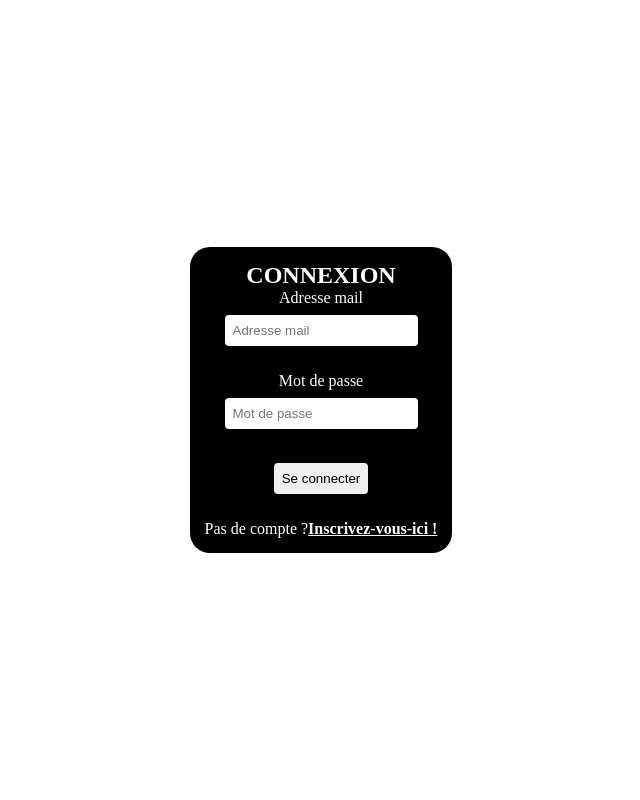
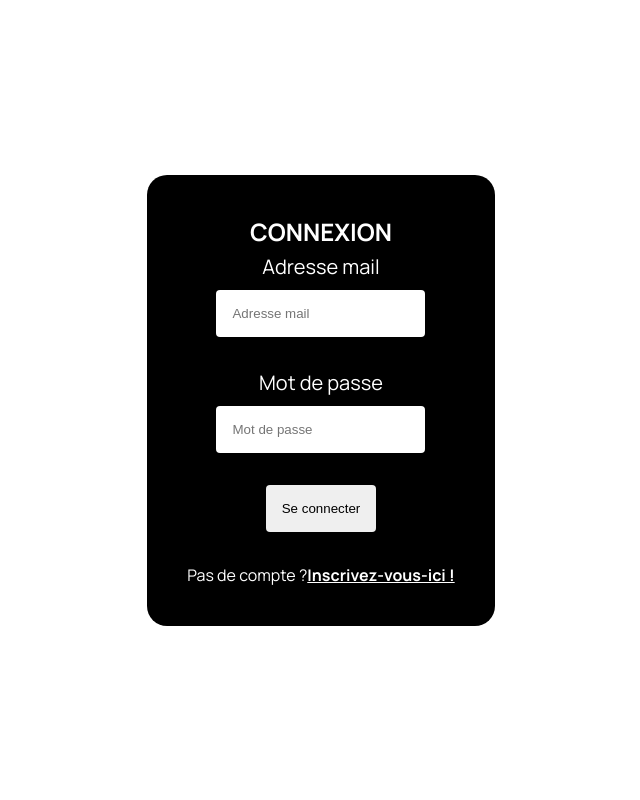
Before and after one commit to Samuelalhadef/BAP2_equipe3, a PHP site: page /Log_Sign/HTML_Connexion.php in a window 1280 px wide. Shown: the whole page, without its empty margins (319-959 px from the left). Run offline with PHP 8.4, Linux system fonts and the light colour scheme.

Commit message:
update css files

```diff
--- a/CSS/connexion_inscription.css
+++ b/CSS/connexion_inscription.css
@@ -1,22 +1,39 @@
 @import url("./globals.css");
 
 /*----- Page de connexion et d'inscription -----*/
-.connexion, .inscription{
+form{
     display: flex;
     flex-direction: column;
     justify-content: center;
     align-items: center;
-    padding: 15px;
+    padding: 40px;
+    gap: 5px;
     border-radius: 20px;
-    color: VAR(--primary);
+    color: var(--primary);
     background-color: var(--background);
 }
 
+.textbox{
+    display: flex;
+    flex-direction: column;
+    justify-content: start;
+    align-items: start;
+    margin: 10px;
+}
+
+label{
+    margin-bottom: 5px;
+    font-size: 20px;
+}
+
 input{
-    margin: var(--spacing-sm);
-    padding: var(--spacing-sm);
+    padding: var(--spacing-md);
     border-radius: var(--radius-sm);
     border: none;
+}
+
+input::placeholder{
+    width: 100%;
 }
 
 a{
@@ -24,3 +41,12 @@ a{
     font-weight: bold;
     text-decoration: underline;
 }
+
+button{
+    border-radius: 30px;
+}
+
+i{
+    font-size: 30px;
+    padding: 10px;
+}
--- a/CSS/globals.css
+++ b/CSS/globals.css
@@ -1,4 +1,5 @@
 /*--------------------------------- DESIGN SYSTEM ---------------------------------*/
+@import url('https://fonts.googleapis.com/css2?family=Manrope:wght@200..800&display=swap');
 
 :root{
     /* Colors */
@@ -7,7 +8,7 @@
     --background: #000000;
 
     /* Typography */
-    --font-primary: 'Playfair Display', serif;
+    --font-family: 'Manrope', sans-serif;
 
     /* Spacing */
     --spacing-xs: 0.25rem;
@@ -27,6 +28,17 @@
     --shadow-lg: 0 10px 15px rgba(0,0,0,0.1);
 }
 
+.text-center { text-align: center; }
+.mt-1 { margin-top: var(--spacing-sm); }
+.mt-2 { margin-top: var(--spacing-md); }
+.mt-3 { margin-top: var(--spacing-lg); }
+.mt-4 { margin-top: var(--spacing-xl); }
+
+.mb-1 { margin-bottom: var(--spacing-sm); }
+.mb-2 { margin-bottom: var(--spacing-md); }
+.mb-3 { margin-bottom: var(--spacing-lg); }
+.mb-4 { margin-bottom: var(--spacing-xl); }
+
 /*--------------------------------- RESET & BASE STYLES ---------------------------------*/
 
 *{
@@ -43,4 +55,5 @@ body {
     justify-content: center;
     align-items: center;
     height: 100vh;
+    font-family: var(--font-family);
 }
```
Also changed, not shown: CSS/crud.css (added).
